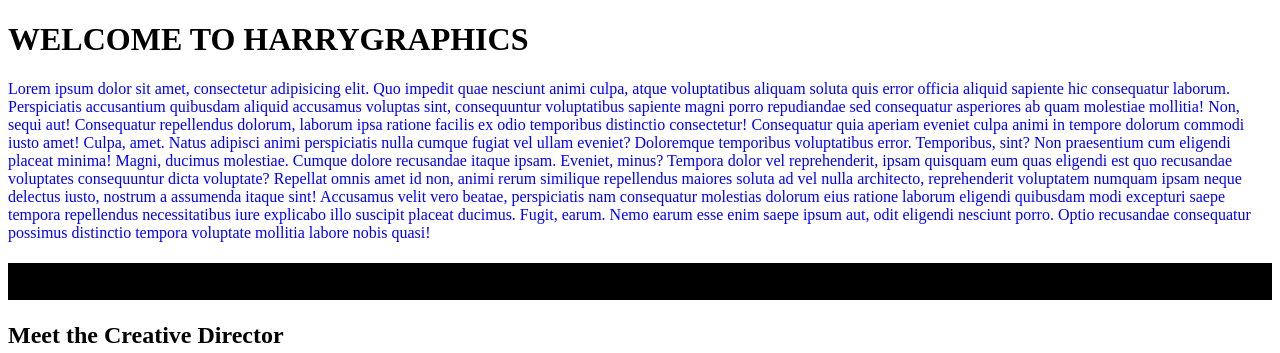
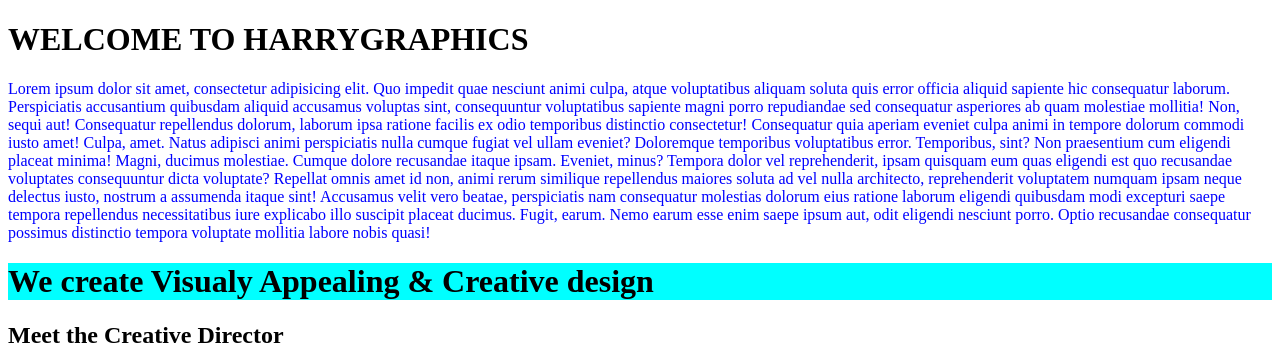
Before and after one commit to Haruna-dev-droid/Once, a plain HTML site: page INDEX.HTML in a window 1280 px wide. Shown: the top 353 px of the page. Drawn offline with Linux system fonts and the light colour scheme.

Commit message:
changed background color

```diff
--- a/INDEX.HTML
+++ b/INDEX.HTML
@@ -33,7 +33,7 @@
       ipsum aut, odit eligendi nesciunt porro. Optio recusandae consequatur
       possimus distinctio tempora voluptate mollitia labore nobis quasi!
     </p>
-    <h1 style="background-color: black" style="text-align: center">
+    <h1 style="background-color: aqua" style="text-align: center">
       We create Visualy Appealing & Creative design
     </h1>
     <h2 style="color: black">Meet the Creative Director</h2>
```
